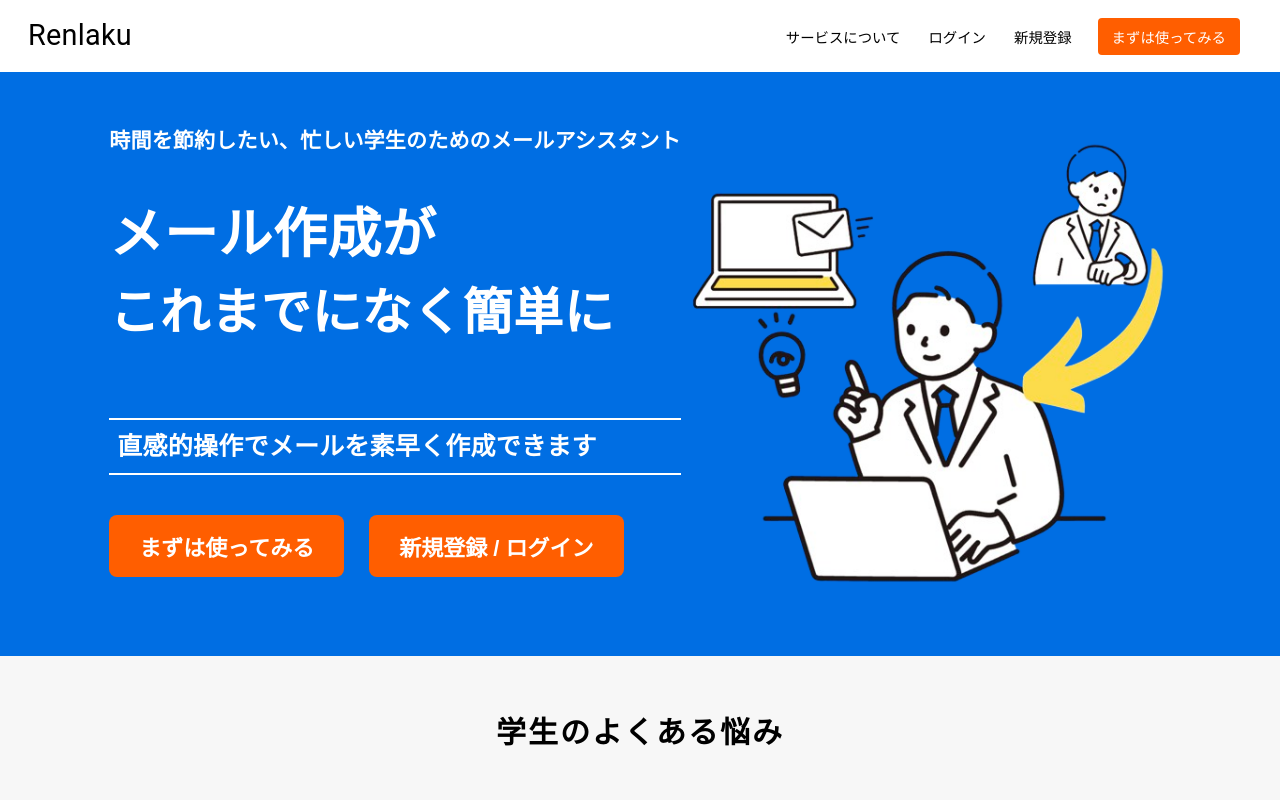
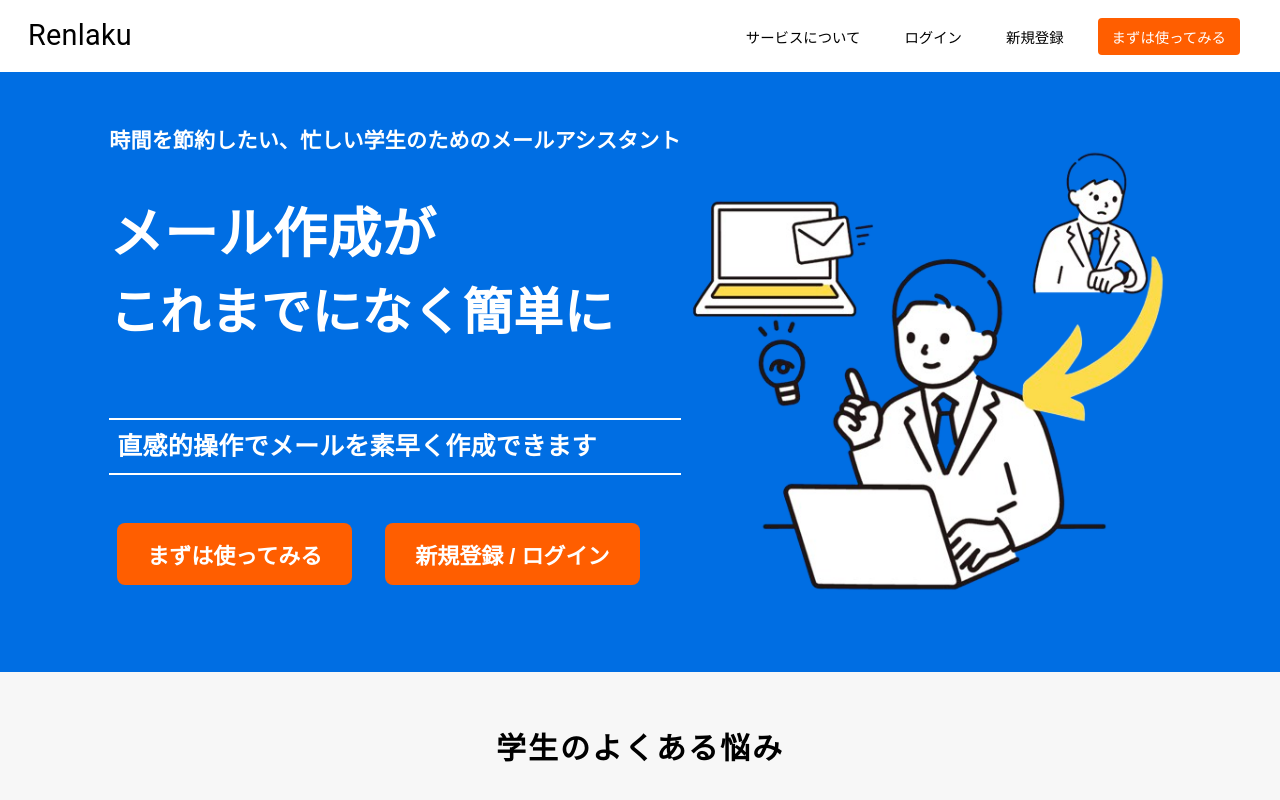
Before and after one commit to yusei53/Renlaku, a Next.js app: page / in a window 1280 px wide. Shown: the top 800 px of the page. Built offline with nearby package versions, Linux system fonts and the light colour scheme; no server answers.

Commit message:
LPButtonの微修正

```diff
--- a/app/_components/common/menu/LpButton.tsx
+++ b/app/_components/common/menu/LpButton.tsx
@@ -20,6 +20,7 @@ const LpButton: React.FC<TProps> = ({
   return (
     <Box
       component={"button"}
+      margin={"8px"}
       p={"8px 14px"}
       border={"none"}
       bgcolor={bgColor}
```
